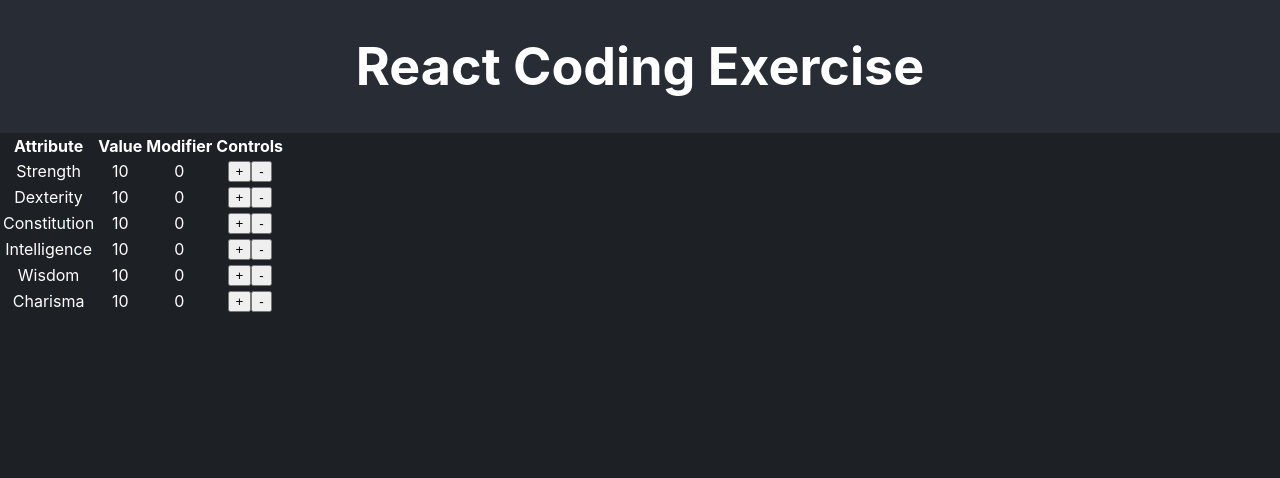
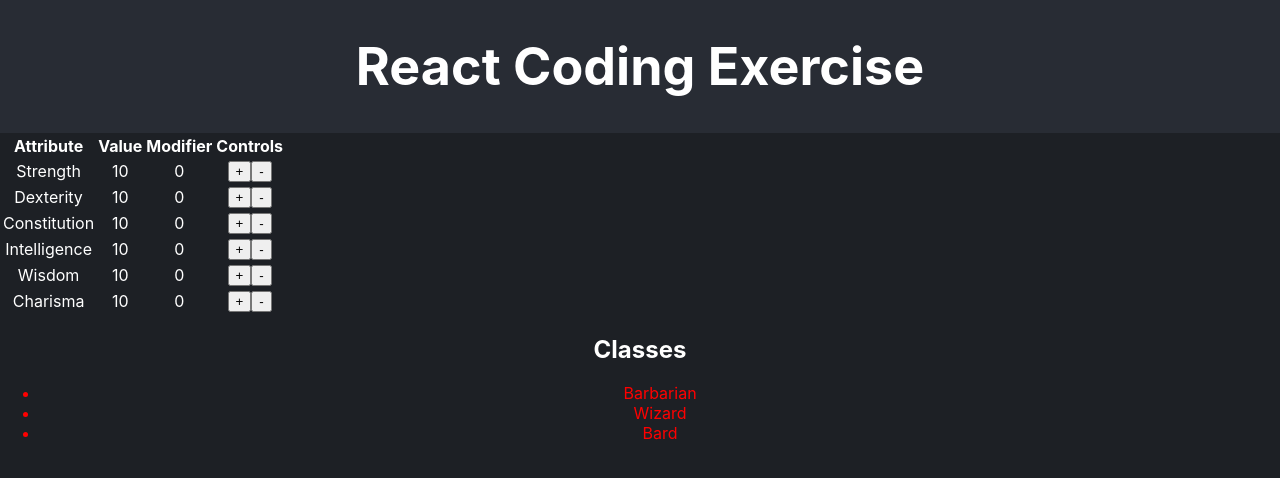
Before and after one commit to hrishi1212/recruiting-webapp-character, a React (Create React App) app: page / in a window 1280 px wide. Shown: the top 478 px of the page. Built offline with nearby package versions, Linux system fonts and the light colour scheme.

Commit message:
feat: display classes and highlight eligibility based on attribute requirements

```diff
--- a/src/App.tsx
+++ b/src/App.tsx
@@ -1,6 +1,6 @@
-import { useCallback, useState } from "react";
+import { useState, useCallback } from "react";
 import "./App.css";
-import { ATTRIBUTE_LIST } from "./consts";
+import { ATTRIBUTE_LIST, CLASS_LIST } from "./consts";
 
 function App() {
   const [attributes, setAttributes] = useState(
@@ -8,17 +8,27 @@ function App() {
   );
 
   // Helper function to calculate modifier
-  const calculateModifier = useCallback((value) => {
+  const calculateModifier = useCallback((value: number): number => {
     return Math.floor((value - 10) / 2);
   }, []);
 
-  const updateAttribute = useCallback((name, delta) => {
+  const updateAttribute = useCallback((name: string, delta: number): void => {
     setAttributes((prev) =>
       prev.map((attr) =>
         attr.name === name ? { ...attr, value: attr.value + delta } : attr
       )
     );
   }, []);
+
+  const meetsClassRequirements = useCallback(
+    (requirements: Record<string, number>): boolean => {
+      return Object.entries(requirements).every(([name, min]) => {
+        const attribute = attributes.find((attr) => attr.name === name);
+        return attribute && attribute.value >= min;
+      });
+    },
+    [attributes]
+  );
 
   return (
     <div className="App">
@@ -59,6 +69,19 @@ function App() {
             ))}
           </tbody>
         </table>
+        <h2>Classes</h2>
+        <ul>
+          {Object.entries(CLASS_LIST).map(([className, requirements]) => (
+            <li
+              key={className}
+              style={{
+                color: meetsClassRequirements(requirements) ? "green" : "red",
+              }}
+            >
+              {className}
+            </li>
+          ))}
+        </ul>
       </section>
     </div>
   );
```
